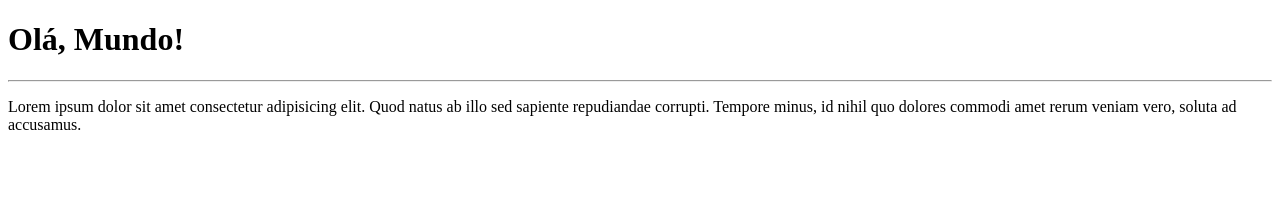
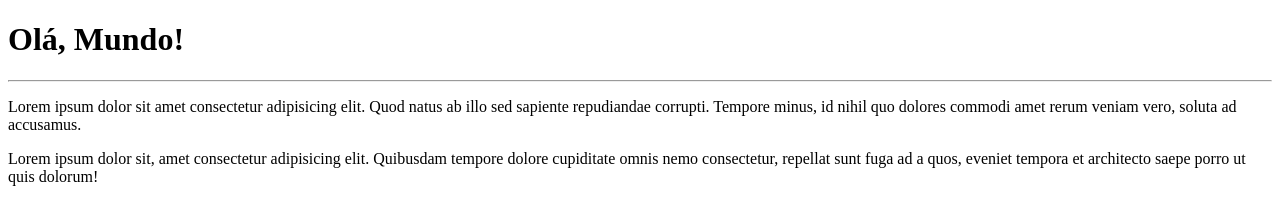
Before and after one commit to DaviRoberto9/Ol--Mundo, a plain HTML site: page site-exemplo/index.html in a window 1280 px wide. Drawn offline with Linux system fonts and the light colour scheme.

Commit message:
adicionei um parágrafo

```diff
--- a/site-exemplo/index.html
+++ b/site-exemplo/index.html
@@ -9,6 +9,7 @@
     <h1>Olá, Mundo!</h1>
     <hr>
     <p>Lorem ipsum dolor sit amet consectetur adipisicing elit. Quod natus ab illo sed sapiente repudiandae corrupti. Tempore minus, id nihil quo dolores commodi amet rerum veniam vero, soluta ad accusamus.</p>
+    <p>Lorem ipsum dolor sit, amet consectetur adipisicing elit. Quibusdam tempore dolore cupiditate omnis nemo consectetur, repellat sunt fuga ad a quos, eveniet tempora et architecto saepe porro ut quis dolorum!</p>
 
 </body>
 </html>
```
